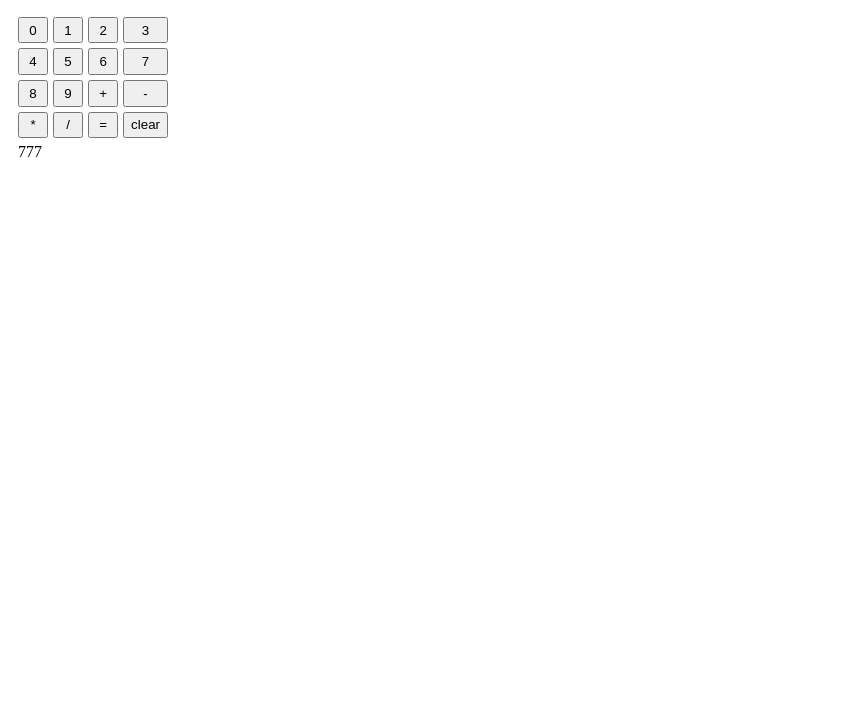
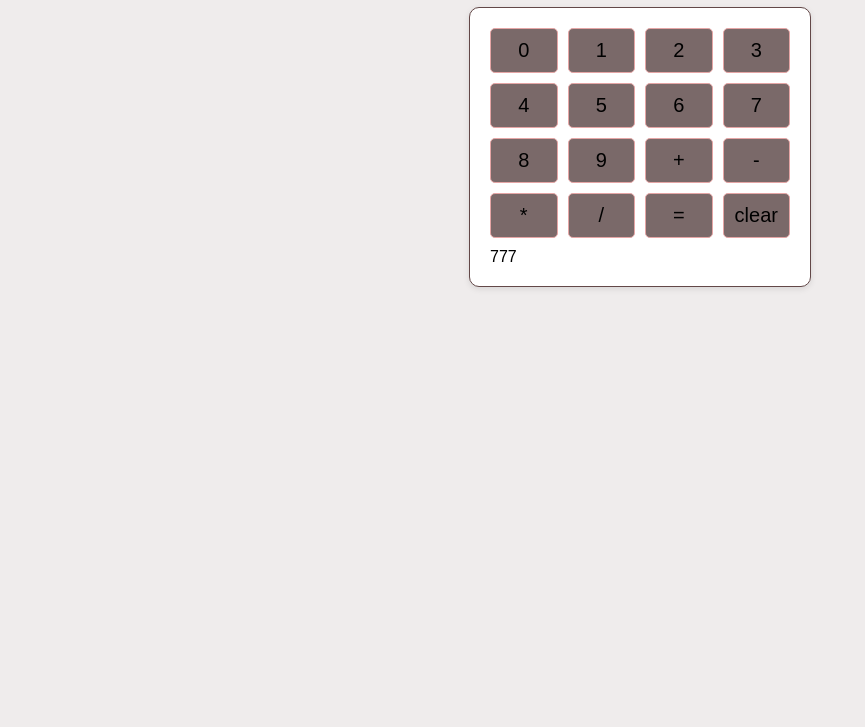
Before and after one commit to RidhoAshshiddiq/Kalkulator, a plain HTML site: page index.html in a window 1280 px wide. Shown: the part 73-800 px from the top of the page, without its empty margins (0-865 px from the left). Drawn offline with Linux system fonts and the light colour scheme.

Commit message:
Update style.css

```diff
--- a/assets/style.css
+++ b/assets/style.css
@@ -1,16 +1,50 @@
-section {
- display:grid;
- grid-template-columns: repeat(4, 1fr);
- grid-gap:5px;
- padding:10px;
- width:150px;
- height: 150px;
-}
+body {
+    font-family: Arial, sans-serif;
+    background-color: #efecec;
+  }
+  h1 {
+    text-align: center;
+  }
+  #generated {
+    display: grid;
+    grid-template-columns: repeat(4, 1fr);
+    grid-gap: 10px;
+    max-width: 300px;
+    margin: 0 auto;
+    padding: 20px;
+    border: 1px solid #634848;
+    border-radius: 10px;
+    background-color: #fff;
+    box-shadow: 0px 2px 6px rgba(0, 0, 0, 0.1);
+  }
 
-.display {
-    border: 1px solid grey;
-    border-radius:2px;
-    width: 100%;
-    font-size: 18px;
-    text-align: center;
-}
+  button {
+    padding: 10px;
+    font-size: 20px;
+    background-color: #7a6969;
+    border: 1px solid #e5a5a5;
+    border-radius: 5px;
+    cursor: pointer;
+    transition: background-color 0.3s, transform 0.1s;
+  }
+
+  button:hover {
+    background-color: #ddd;
+  }
+
+  button:active {
+    background-color: #ccc;
+    transform: scale(0.95);
+  }
+
+  .display {
+    grid-column: span 4;
+    padding: 10px;
+    font-size: 24px;
+    text-align: right;
+    background-color: #7a6969;
+    border: 1px solid #e5a5a5;
+    border-radius: 5px;
+    margin-bottom: 10px;
+    box-shadow: 0px 2px 6px rgba(0, 0, 0, 0.1);
+  }
```
